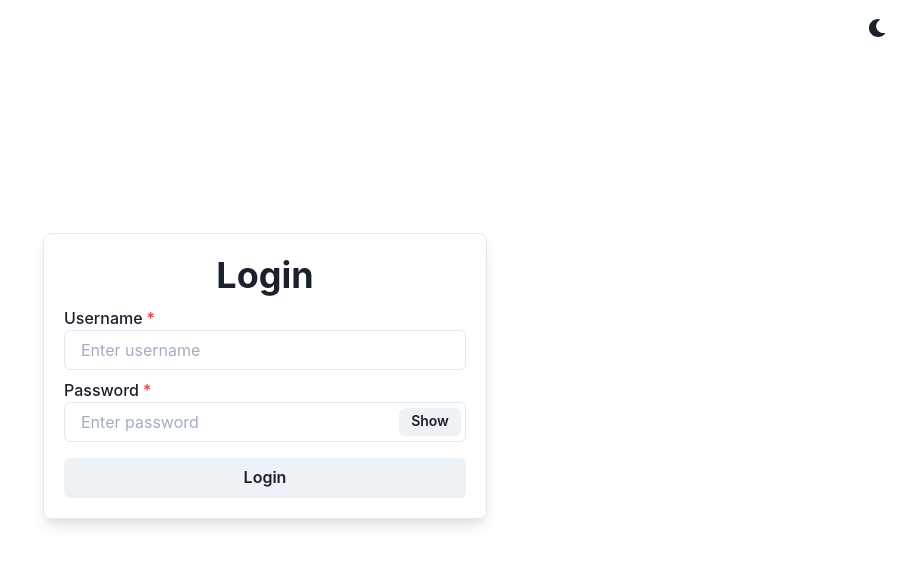
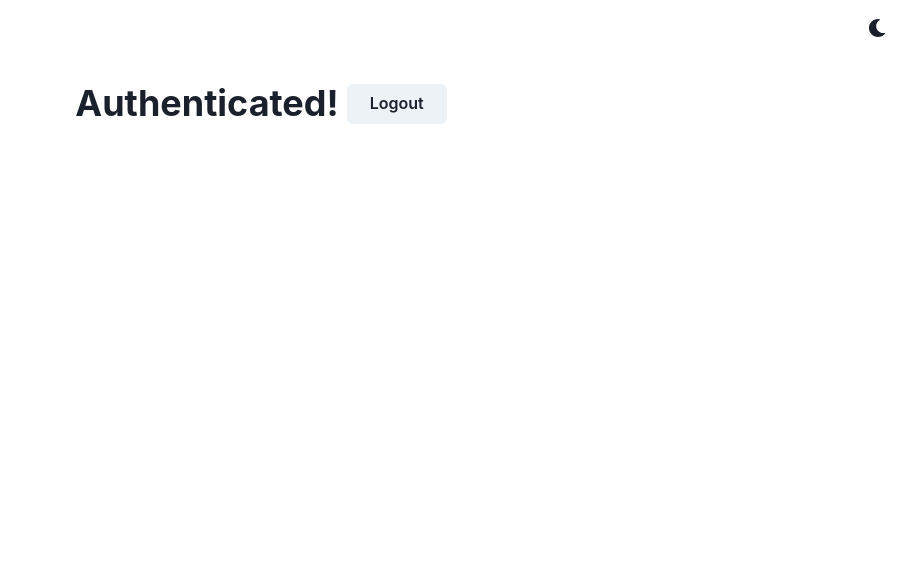
Before and after one commit to khoaHyh/chakra-chat, a React (Create React App) app: page /chat in a window 1280 px wide. Before the commit this address led to /login. Shown: the top 564 px of the page, without its empty margins (375-1280 px from the left). Built offline with nearby package versions, Linux system fonts and the light colour scheme; sample sign-in values are in the browser's storage.

Commit message:
Feat: Correctly maintain user session and add utils for authentication

```diff
--- a/src/App.js
+++ b/src/App.js
@@ -1,4 +1,4 @@
-import { useState, useEffect } from 'react';
+import React, { useEffect } from 'react';
 import { ChakraProvider, theme } from '@chakra-ui/react';
 import { BrowserRouter, Switch, Route } from 'react-router-dom';
 import axios from 'axios';
@@ -10,24 +10,20 @@ import { Chat } from './components/Routes/Chat';
 import { VerifyEmail } from './components/Routes/VerifyEmail';
 import { Logout } from './components/Routes/Logout';
 import { ProtectedRoute } from './components/Routes/ProtectedRoute';
-import Cookies from 'js-cookie';
 
 axios.defaults.withCredentials = true;
 axios.defaults.timeout = 4000;
 
 const App = () => {
-  const [session, setSession] = useState(false);
-
   // Check if user is still authenticated
   const getAuth = async () => {
     try {
       const response = await axios.get('http://localhost:3080/');
-      if (response.data.id) {
-        setSession(true);
-        console.log('authenticated', response.data);
+      if (response.data.session) {
+        console.log('authenticated', response.data.session);
       } else {
-        setSession(false);
-        console.log('not authenticated', response.data);
+        localStorage.removeItem('session.id');
+        console.log('not authenticated', response.data.session);
       }
     } catch (error) {
       if (error.response) {
@@ -55,14 +51,8 @@ const App = () => {
   useEffect(() => {
     console.log('useEffect ran');
     getAuth();
+    console.log('session.id:', localStorage.getItem('session.id'));
   }, []);
-
-  const sid = Cookies.get('connect.sid') || '';
-  const cookie = Cookies.get('username') || 'no cookie';
-  const allCookies = Cookies.get() || 'no cookies at all.';
-  console.log(sid);
-  console.log(cookie);
-  console.log(allCookies);
 
   return (
     <ChakraProvider theme={theme}>
@@ -70,15 +60,11 @@ const App = () => {
         <BaseLayout>
           <Switch>
             <Route path="/" exact component={Home} />
-            <Route
-              path="/login"
-              exact
-              render={() => <Login setSession={setSession} />}
-            />
+            <Route path="/login" exact component={Login} />
             <Route path="/register" exact component={Register} />
             <Route path="/verifyemail" component={VerifyEmail} />
             <Route path="/logout" component={Logout} />
-            <ProtectedRoute path="/chat" session={session}>
+            <ProtectedRoute path="/chat">
               <Chat />
             </ProtectedRoute>
           </Switch>
--- /dev/null
+++ b/src/components/Authentication/AuthUtils.js
@@ -0,0 +1,127 @@
+import axios from 'axios';
+
+axios.defaults.withCredentials = true;
+axios.defaults.timeout = 4000;
+
+export const handleLogin = async (
+  setIsLoading,
+  formData,
+  setError,
+  setUsername,
+  setPassword,
+  callback
+) => {
+  setIsLoading(true);
+  try {
+    // use 'active' property of schema
+    const response = await axios.post(
+      'http://localhost:3080/login',
+      // store production server address in env variable if not on Free Tier
+      //'https://discord-clone-api-khoahyh.herokuapp.com/login',
+      formData
+    );
+    const userId = response.data.id;
+    // Add check for email verification
+    if (userId) {
+      console.log('verified! ', userId);
+      localStorage.setItem('session.id', userId);
+      setIsLoading(false);
+      //history.push('/chat');
+      callback();
+    } else {
+      setError('Invalid username or password');
+      setIsLoading(false);
+      setUsername('');
+      setPassword('');
+    }
+  } catch (error) {
+    console.log(`handleLogin ${error}`);
+    setError('500 Internal Server Error');
+    setIsLoading(false);
+    if (error.response) {
+      //The request was made and the server responded with a status code
+      // that falls out of the range of 2xx
+      console.log(error.response.data);
+      console.log(error.response.status);
+      console.log(error.response.headers);
+    } else if (error.request) {
+      // The request was made but no response was received
+      // `error.request` is an instance of XMLHttpRequest in the browser and an instance of
+      // http.ClientRequest in node.js
+      console.log(error.request);
+    } else {
+      // Something happened in setting up the request that triggered an Error
+      console.log('Error message: ', error.message);
+    }
+    if (error.code === 'ECONNABORTED') console.log('timeout');
+    console.log(error.config);
+    console.log(error);
+  }
+};
+
+export const handleRegister = async (formData, setError, callback) => {
+  try {
+    const response = await axios.post(
+      'http://localhost:3080/register',
+      // store production server address in env variable if not on Free Tier
+      //'https://discord-clone-api-khoahyh.herokuapp.com/register',
+      formData
+    );
+    if (response.data) {
+      console.log('registered!' + response.data);
+      //history.push('/verifyemail');
+      callback();
+    } else {
+      setError(`${response.data.message}`);
+    }
+  } catch (error) {
+    console.log(`handleRegister ${error}`);
+    setError('500 Internal Server Error');
+    if (error.response) {
+      //The request was made and the server responded with a status code
+      // that falls out of the range of 2xx
+      console.log(error.response.data);
+      console.log(error.response.status);
+      console.log(error.response.headers);
+    } else if (error.request) {
+      // The request was made but no response was received
+      // `error.request` is an instance of XMLHttpRequest in the browser and an instance of
+      // http.ClientRequest in node.js
+      console.log(error.request);
+    } else {
+      // Something happened in setting up the request that triggered an Error
+      console.log('Error message: ', error.message);
+    }
+    if (error.code === 'ECONNABORTED') console.log('timeout');
+    console.log(error.config);
+    console.log(error);
+  }
+};
+
+export const handleLogout = async callback => {
+  try {
+    const response = await axios.get('http://localhost:3080/logout');
+    console.log(response.data.message);
+    localStorage.removeItem('session.id');
+    callback();
+  } catch (error) {
+    if (error.response) {
+      //The request was made and the server responded with a status code
+      // that falls out of the range of 2xx
+      console.log(error.response.data);
+      console.log(error.response.status);
+      console.log(error.response.headers);
+    } else if (error.request) {
+      // The request was made but no response was received
+      // `error.request` is an instance of XMLHttpRequest in the browser and an instance of
+      // http.ClientRequest in node.js
+      console.log(error.request);
+    } else {
+      // Something happened in setting up the request that triggered an Error
+      console.log('Error message: ', error.message);
+    }
+    if (error.code === 'ECONNABORTED') console.log('timeout');
+    console.log(error.config);
+    console.log(error);
+  }
+};
--- a/src/components/Routes/Chat.js
+++ b/src/components/Routes/Chat.js
@@ -1,43 +1,21 @@
 import React from 'react';
 import { Box, Flex, Heading, Button } from '@chakra-ui/react';
-import axios from 'axios';
 import { useHistory } from 'react-router-dom';
+import { handleLogout } from '../Authentication/AuthUtils';
 
 export const Chat = () => {
   let history = useHistory();
-
-  const handleLogout = async () => {
-    try {
-      const response = await axios.get('http://localhost:3080/logout');
-      console.log(response.data.message);
+  const logout = () => {
+    handleLogout(() => {
       history.push('/login');
-    } catch (error) {
-      if (error.response) {
-        //The request was made and the server responded with a status code
-        // that falls out of the range of 2xx
-        console.log(error.response.data);
-        console.log(error.response.status);
-        console.log(error.response.headers);
-      } else if (error.request) {
-        // The request was made but no response was received
-        // `error.request` is an instance of XMLHttpRequest in the browser and an instance of
-        // http.ClientRequest in node.js
-        console.log(error.request);
-      } else {
-        // Something happened in setting up the request that triggered an Error
-        console.log('Error message: ', error.message);
-      }
-      if (error.code === 'ECONNABORTED') console.log('timeout');
-      console.log(error.config);
-      console.log(error);
-    }
+    });
   };
 
   return (
     <Box fontSize="xl">
       <Flex w="full" justifyContent="center" alignItems="center" p={5}>
         <Heading>Authenticated!</Heading>
-        <Button w={100} m={2} onClick={handleLogout}>
+        <Button w={100} m={2} onClick={logout}>
           Logout
         </Button>
       </Flex>
--- a/src/components/Routes/Login.js
+++ b/src/components/Routes/Login.js
@@ -1,4 +1,4 @@
-import { useState } from 'react';
+import React, { useState } from 'react';
 import axios from 'axios';
 import {
   Flex,
@@ -14,11 +14,12 @@ import {
 } from '@chakra-ui/react';
 import { useHistory } from 'react-router-dom';
 import ErrorMessage from '../ErrorMessage';
+import { handleLogin } from '../Authentication/AuthUtils';
 
 axios.defaults.withCredentials = true;
 axios.defaults.timeout = 4000;
 
-export const Login = ({ setSession }) => {
+export const Login = () => {
   const [username, setUsername] = useState('');
   const [password, setPassword] = useState('');
   const [show, setShow] = useState(false);
@@ -38,55 +39,18 @@ export const Login = ({ setSession }) => {
   const formData = { username: username, password: password };
 
   let history = useHistory();
-  //let location = useLocation();
-  //let { from } = location.state || { from: { pathname: '/' } };
 
-  const handleLogin = async () => {
-    setIsLoading(true);
-    try {
-      // use 'active' property of schema
-      const response = await axios.post(
-        'http://localhost:3080/login',
-        // store production server address in env variable if not on Free Tier
-        //'https://discord-clone-api-khoahyh.herokuapp.com/login',
-        formData
-      );
-
-      // Add check for email verification
-      if (response.data.username) {
-        console.log('verified! ', response.data);
-        setSession(true);
-        setIsLoading(false);
+  const login = () => {
+    handleLogin(
+      setIsLoading,
+      formData,
+      setError,
+      setUsername,
+      setPassword,
+      () => {
         history.push('/chat');
-      } else {
-        setError('Invalid username or password');
-        setIsLoading(false);
-        setUsername('');
-        setPassword('');
       }
-    } catch (error) {
-      console.log(`handleLogin ${error}`);
-      setError('500 Internal Server Error');
-      setIsLoading(false);
-      if (error.response) {
-        //The request was made and the server responded with a status code
-        // that falls out of the range of 2xx
-        console.log(error.response.data);
-        console.log(error.response.status);
-        console.log(error.response.headers);
-      } else if (error.request) {
-        // The request was made but no response was received
-        // `error.request` is an instance of XMLHttpRequest in the browser and an instance of
-        // http.ClientRequest in node.js
-        console.log(error.request);
-      } else {
-        // Something happened in setting up the request that triggered an Error
-        console.log('Error message: ', error.message);
-      }
-      if (error.code === 'ECONNABORTED') console.log('timeout');
-      console.log(error.config);
-      console.log(error);
-    }
+    );
   };
 
   // Render an error message when invalid credentials are provided on login
@@ -143,7 +107,7 @@ export const Login = ({ setSession }) => {
                 </Button>
               </InputRightElement>
             </InputGroup>
-            <Button w="full" mt={4} onClick={handleLogin}>
+            <Button w="full" mt={4} onClick={login}>
               {isLoading ? (
                 <CircularProgress isIndeterminate size="24px" color="teal" />
               ) : (
--- a/src/components/Routes/Logout.js
+++ b/src/components/Routes/Logout.js
@@ -1,46 +1,21 @@
 import React from 'react';
 import { Box, Flex, Heading, Button } from '@chakra-ui/react';
 import { useHistory } from 'react-router-dom';
-import axios from 'axios';
-
-axios.defaults.withCredentials = true;
-axios.defaults.timeout = 4000;
+import { handleLogout } from '../Authentication/AuthUtils';
 
 export const Logout = () => {
   let history = useHistory();
-
-  const handleLogout = async () => {
-    try {
-      const response = await axios.get('http://localhost:3080/logout');
-      console.log(response.data.message);
+  const logout = () => {
+    handleLogout(() => {
       history.push('/login');
-    } catch (error) {
-      if (error.response) {
-        //The request was made and the server responded with a status code
-        // that falls out of the range of 2xx
-        console.log(error.response.data);
-        console.log(error.response.status);
-        console.log(error.response.headers);
-      } else if (error.request) {
-        // The request was made but no response was received
-        // `error.request` is an instance of XMLHttpRequest in the browser and an instance of
-        // http.ClientRequest in node.js
-        console.log(error.request);
-      } else {
-        // Something happened in setting up the request that triggered an Error
-        console.log('Error message: ', error.message);
-      }
-      if (error.code === 'ECONNABORTED') console.log('timeout');
-      console.log(error.config);
-      console.log(error);
-    }
+    });
   };
 
   return (
     <Box fontSize="xl">
       <Flex w="full" justifyContent="center" p={5}>
         <Heading>Force Logout</Heading>
-        <Button w="full" mt={2} onClick={handleLogout}>
+        <Button w="full" mt={2} onClick={logout}>
           Logout
         </Button>
       </Flex>
--- a/src/components/Routes/ProtectedRoute.js
+++ b/src/components/Routes/ProtectedRoute.js
@@ -1,13 +1,14 @@
 import React from 'react';
 import { Route, Redirect } from 'react-router-dom';
 
-export const ProtectedRoute = ({ session, children, ...rest }) => {
-  console.log(session);
+export const ProtectedRoute = ({ children, ...rest }) => {
+  const sessionId = localStorage.getItem('session.id');
+
   return (
     <Route
       {...rest}
       render={({ location }) =>
-        session ? (
+        sessionId ? (
           children
         ) : (
           <Redirect to={{ pathname: '/login', state: { from: location } }} />
--- a/src/index.js
+++ b/src/index.js
@@ -4,11 +4,14 @@ import ReactDOM from 'react-dom';
 import App from './App';
 import reportWebVitals from './reportWebVitals';
 import * as serviceWorker from './serviceWorker';
+import { CookiesProvider } from 'react-cookie';
 
 ReactDOM.render(
   <StrictMode>
     <ColorModeScript />
-    <App />
+    <CookiesProvider>
+      <App />
+    </CookiesProvider>
   </StrictMode>,
   document.getElementById('root')
 );
```
Also changed, not shown: package.json (+4 -5 lines), src/components/Routes/Register.js (+7 -44 lines), 1 other file (tests, documents, lock files or other folders).
